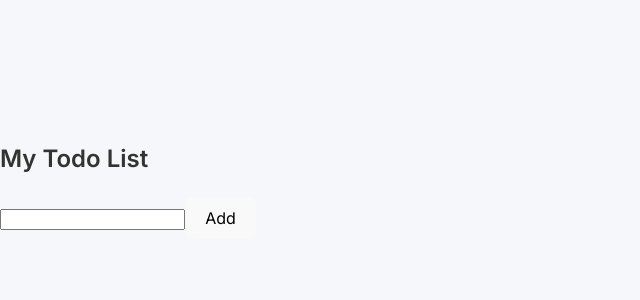
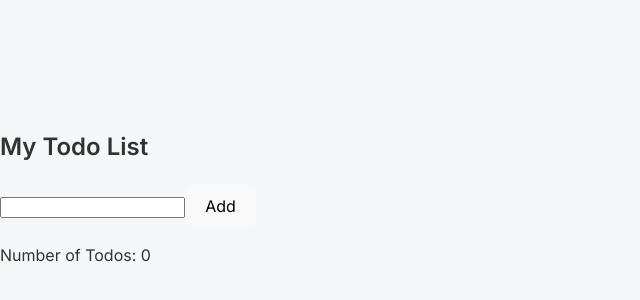
Before and after one commit to rps-learn/react-practice, a React (Vite) app in the folder my-app/: page / in a window 1280 px wide. Shown: the part 212-512 px from the top of the page, without its empty margins (0-640 px from the left). Built offline with nearby package versions, Linux system fonts and the light colour scheme.

Commit message:
added todos counter

```diff
--- a/my-app/src/components/TodoApp.tsx
+++ b/my-app/src/components/TodoApp.tsx
@@ -48,6 +48,9 @@ function TodoApp(){
                     ))
                 }
             </ul>
+            <div>
+                Number of Todos: {todos.length}
+            </div>
         </div>
     );
 }
```
